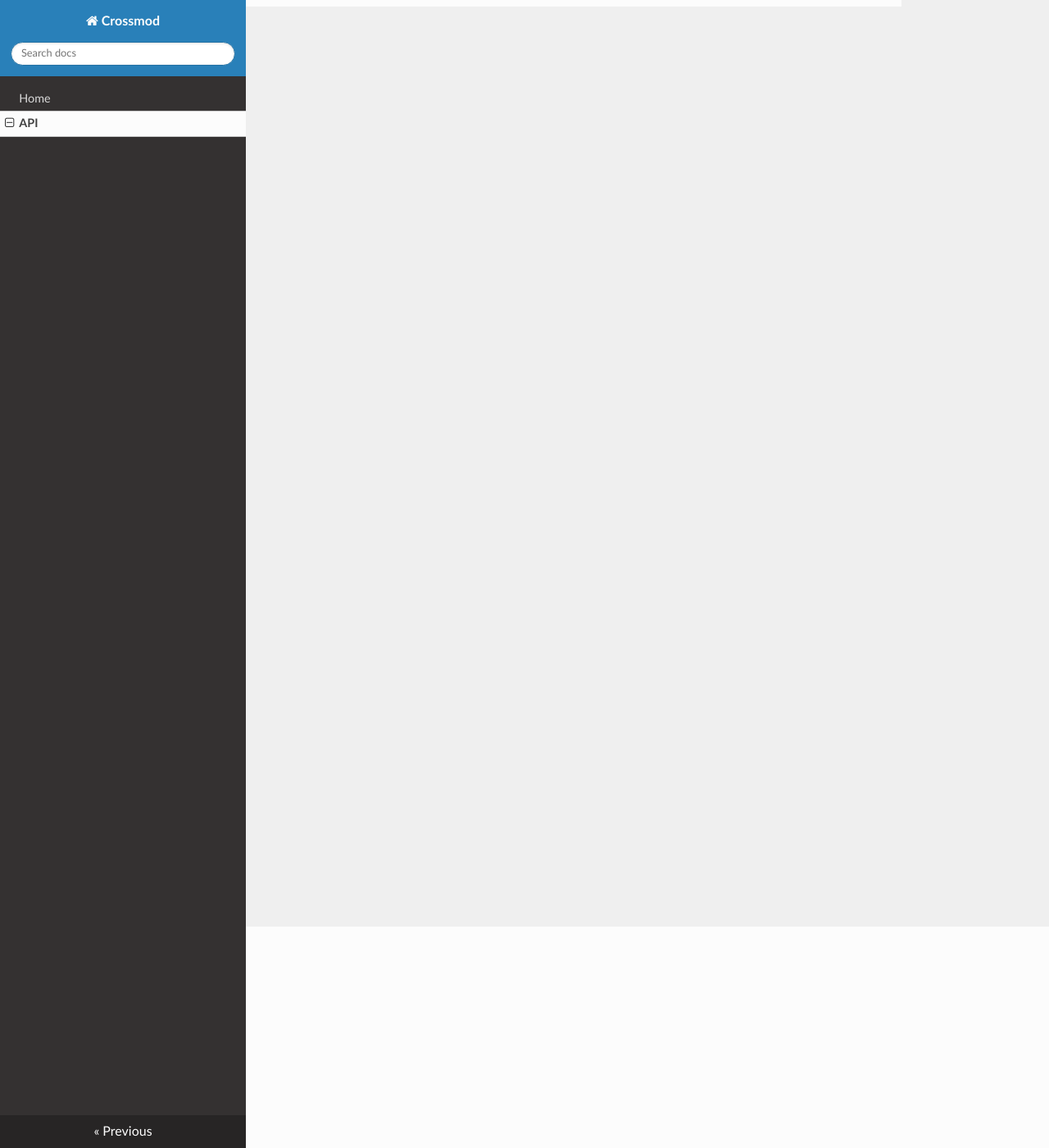
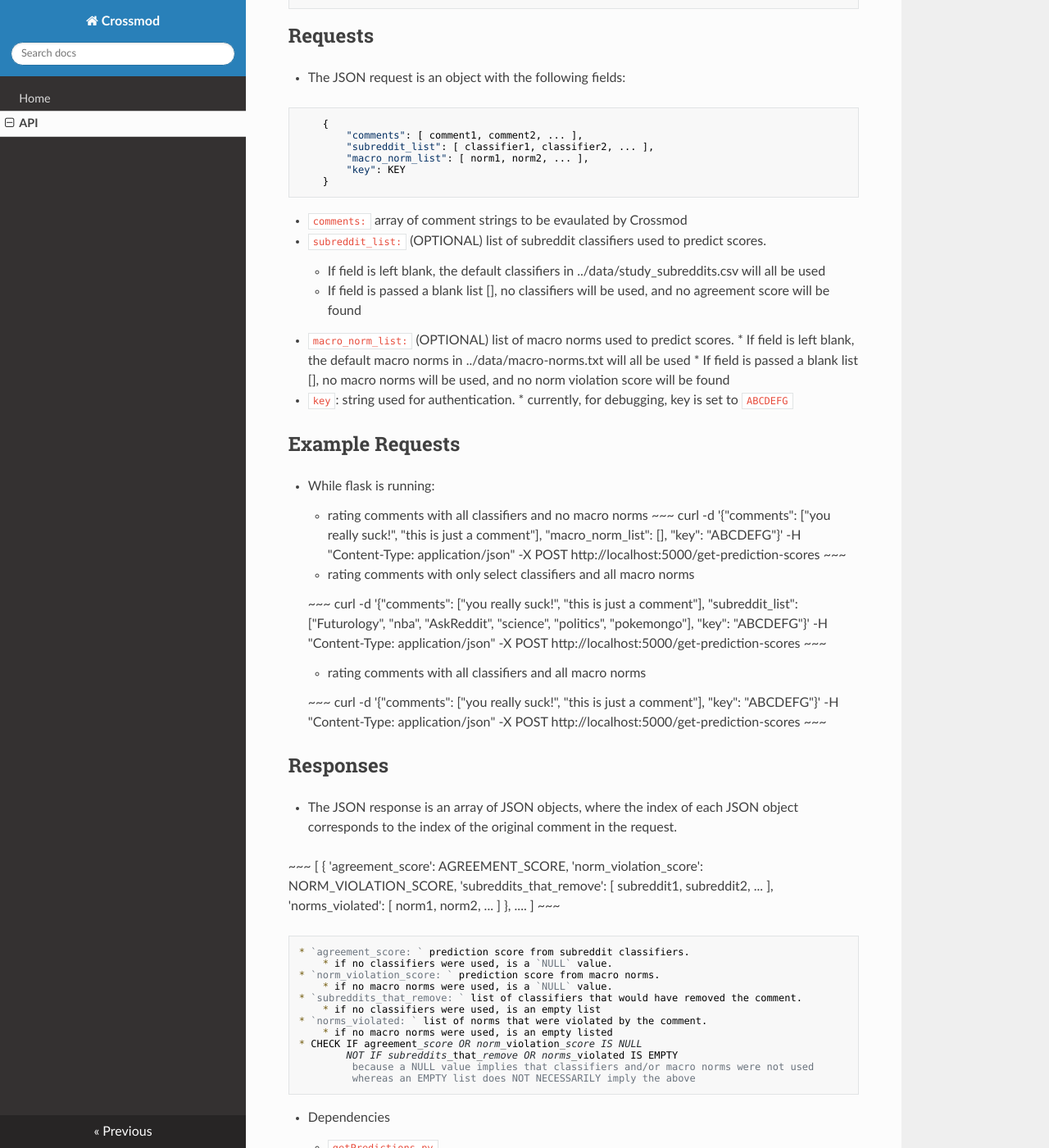
Before and after one commit to adishy/crossmod, an MkDocs documentation site: the page built from docs/docs/api.md, in a window 1280 px wide and 1400 px high, scrolled down 270 px. Shown: the whole window at 82% size. Built offline with MkDocs 1.6.1, drawn with Linux system fonts in a browser that asks for light colours; nearby versions of some CDN libraries; some of the changed text lies outside the part shown.

Commit message:
Added documentation for api

```diff
--- a/docs/docs/api.md
+++ b/docs/docs/api.md
@@ -1 +1,89 @@
-### API
+## Quick Start
+* install DEPENDENCIES
+* Navigate to crossmod_api/code
+~~~~
+export FLASK_APP=api.py
+flask run
+~~~~
+## Requests
+
+* The JSON request is an object with the following fields:
+~~~
+    {
+        "comments": [ comment1, comment2, ... ],
+        "subreddit_list": [ classifier1, classifier2, ... ],
+        "macro_norm_list": [ norm1, norm2, ... ],
+        "key": KEY
+    }
+~~~
+
+* `comments: ` array of comment strings to be evaulated by Crossmod
+* `subreddit_list: ` (OPTIONAL) list of subreddit classifiers used to predict scores.
+    * If field is left blank, the default classifiers in ../data/study_subreddits.csv will all be used
+    * If field is passed a blank list [], no classifiers will be used, and no  agreement score will be found
+* `macro_norm_list: ` (OPTIONAL) list of macro norms used to predict scores.
+        * If field is left blank, the default macro norms in ../data/macro-norms.txt will all be used
+        * If field is passed a blank list [], no macro norms will be used, and no norm violation score will be found
+* `key`: string used for authentication.
+        * currently, for debugging, key is set to `ABCDEFG`
+
+## Example Requests
+* While flask is running:
+    * rating comments with all classifiers and no macro norms
+    ~~~
+    curl -d '{"comments": ["you really suck!", "this is just a comment"], "macro_norm_list": [], "key": "ABCDEFG"}' -H "Content-Type: application/json" -X POST http://localhost:5000/get-prediction-scores
+    ~~~
+
+    * rating comments with only select classifiers and all macro norms
+
+    ~~~
+    curl -d '{"comments": ["you really suck!", "this is just a comment"], "subreddit_list": ["Futurology", "nba", "AskReddit", "science", "politics", "pokemongo"], "key": "ABCDEFG"}' -H "Content-Type: application/json" -X POST http://localhost:5000/get-prediction-scores
+    ~~~
+
+    * rating comments with all classifiers and all macro norms
+
+    ~~~
+    curl -d '{"comments": ["you really suck!", "this is just a comment"], "key": "ABCDEFG"}' -H "Content-Type: application/json" -X POST http://localhost:5000/get-prediction-scores
+    ~~~
+
+## Responses
+
+* The JSON response is an array of JSON objects, where the index of each JSON object
+  corresponds to the index of the original comment in the request.
+
+  ~~~
+    [
+        {
+            'agreement_score': AGREEMENT_SCORE,
+            'norm_violation_score': NORM_VIOLATION_SCORE,
+            'subreddits_that_remove': [ subreddit1, subreddit2, ... ],
+            'norms_violated': [ norm1, norm2, ... ]
+        },
+        ....
+    ]
+  ~~~
+
+    * `agreement_score: ` prediction score from subreddit classifiers.
+        * if no classifiers were used, is a `NULL` value.
+    * `norm_violation_score: ` prediction score from macro norms.
+        * if no macro norms were used, is a `NULL` value.
+    * `subreddits_that_remove: ` list of classifiers that would have removed the comment.
+        * if no classifiers were used, is an empty list
+    * `norms_violated: ` list of norms that were violated by the comment.
+        * if no macro norms were used, is an empty listed
+    * CHECK IF agreement_score OR norm_violation_score IS NULL
+            NOT IF subreddits_that_remove OR norms_violated IS EMPTY
+             because a NULL value implies that classifiers and/or macro norms were not used
+             whereas an EMPTY list does NOT NECESSARILY imply the above
+
+* Dependencies
+    * `getPredictions.py`
+    * `flask`
+    * `pandas`
+    * `traceback`
+    * `json`
+
+* Common Troubleshooting
+    * Make sure getPredictions.py points to the correct paths for the norm/reddit models and the fastText directory
+    * Make sure fastText binaries are compiled on local machine.
+        * If not, navigate to `/fastText-0.9.1` and `make clean && make`
```
